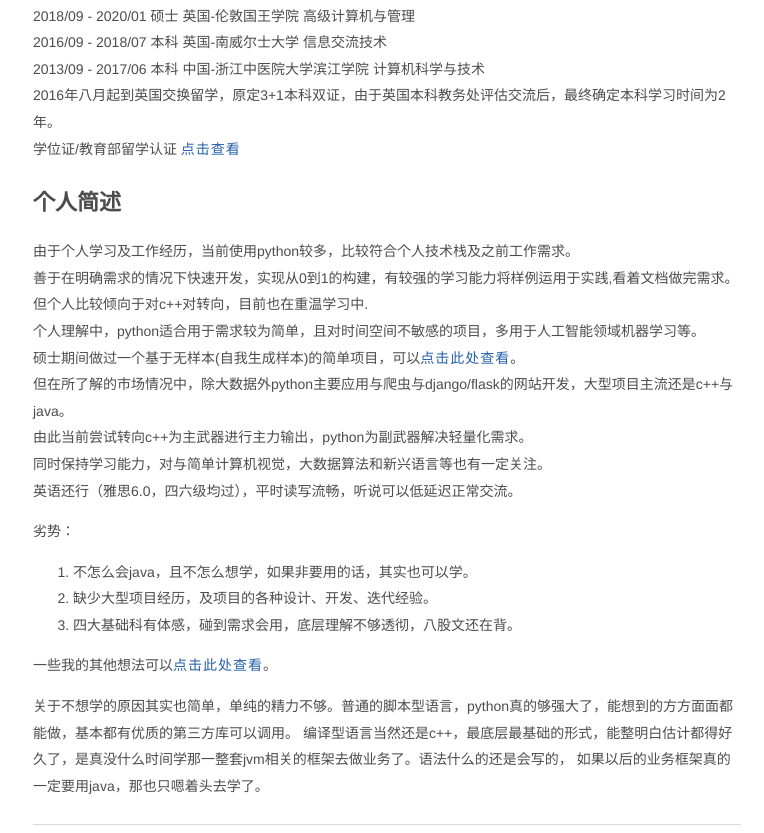
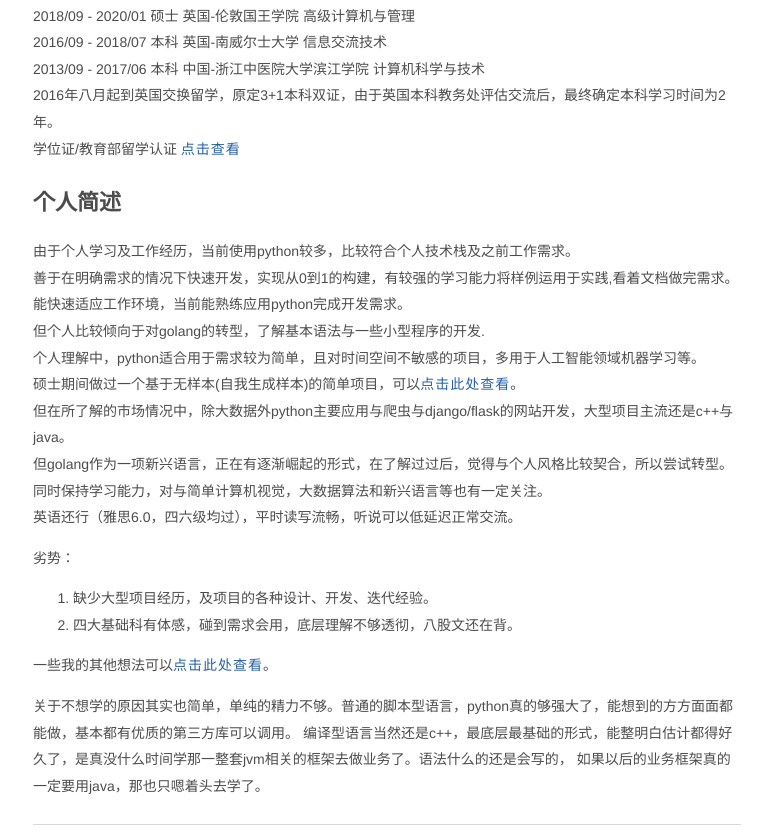
Before and after one commit to MangoHeart/mangoheart.github.io, a plain HTML site: page english/post/main_info/index.html in a window 1280 px wide. Shown: the part 1335-2168 px from the top of the page, without its empty margins (509-1273 px from the left). Drawn offline with Linux system fonts and the light colour scheme.

Commit message:
02/09 updates

```diff
--- a/english/post/main_info/index.html
+++ b/english/post/main_info/index.html
@@ -172,16 +172,16 @@
 <h3 id="个人简述">个人简述</h3>
 <p>由于个人学习及工作经历，当前使用python较多，比较符合个人技术栈及之前工作需求。<br>
 善于在明确需求的情况下快速开发，实现从0到1的构建，有较强的学习能力将样例运用于实践,看着文档做完需求。<br>
-但个人比较倾向于对c++对转向，目前也在重温学习中.<br>
+能快速适应工作环境，当前能熟练应用python完成开发需求。<br>
+但个人比较倾向于对golang的转型，了解基本语法与一些小型程序的开发.<br>
 个人理解中，python适合用于需求较为简单，且对时间空间不敏感的项目，多用于人工智能领域机器学习等。<br>
 硕士期间做过一个基于无样本(自我生成样本)的简单项目，可以<a href="../mgmp">点击此处查看</a>。<br>
 但在所了解的市场情况中，除大数据外python主要应用与爬虫与django/flask的网站开发，大型项目主流还是c++与java。<br>
-由此当前尝试转向c++为主武器进行主力输出，python为副武器解决轻量化需求。<br>
+但golang作为一项新兴语言，正在有逐渐崛起的形式，在了解过过后，觉得与个人风格比较契合，所以尝试转型。 <br>
 同时保持学习能力，对与简单计算机视觉，大数据算法和新兴语言等也有一定关注。<br>
 英语还行（雅思6.0，四六级均过），平时读写流畅，听说可以低延迟正常交流。</p>
 <p>劣势：</p>
 <ol>
-<li>不怎么会java，且不怎么想学，如果非要用的话，其实也可以学。</li>
 <li>缺少大型项目经历，及项目的各种设计、开发、迭代经验。</li>
 <li>四大基础科有体感，碰到需求会用，底层理解不够透彻，八股文还在背。</li>
 </ol>
```
